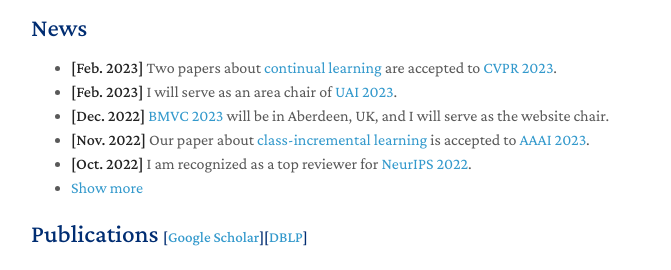
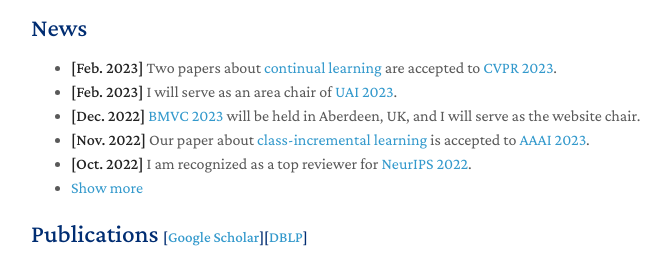
Before and after one commit to yaoyao-liu/yaoyao-liu.github.io, a Jekyll site: the page built from index.md, in a window 1280 px wide and 900 px high, cut to the strip 423-693 px from the top of the window. Shown: the whole strip, without its empty margins (439-1110 px from the left). Built offline with Jekyll 4.4.1, drawn with Linux system fonts in a browser that asks for light colours; nearby versions of some CDN libraries; comment, search, counter and statistics services are not loaded; a style sheet for code colours, icons or effects is not loaded; our own code applies the rules of GitHub Pages for plain Markdown files.

Commit message:
Update index.md

```diff
--- a/index.md
+++ b/index.md
@@ -17,7 +17,7 @@
 <ul>
 <li><strong>[Feb. 2023]</strong> Two papers about <a href="./#publications">continual learning</a> are accepted to <a href="http://cvpr2023.thecvf.com/">CVPR 2023</a>.</li>
   <li><strong>[Feb. 2023]</strong> I will serve as an area chair of <a href="https://www.auai.org/uai2023/">UAI 2023</a>.</li>
-  <li><strong>[Dec. 2022]</strong> <a href="https://www.bmvc2023.org">BMVC 2023</a> will be in Aberdeen, UK, and I will serve as the website chair.</li>
+  <li><strong>[Dec. 2022]</strong> <a href="https://www.bmvc2023.org">BMVC 2023</a> will be held in Aberdeen, UK, and I will serve as the website chair.</li>
   <li><strong>[Nov. 2022]</strong> Our paper about <a href="https://pure.mpg.de/rest/items/item_3478882_1/component/file_3478883/content">class-incremental learning</a> is accepted to <a href="https://aaai.org/Conferences/AAAI-23/">AAAI 2023</a>.</li>
   <li><strong>[Oct. 2022]</strong> I am recognized as a top reviewer for <a href="https://neurips.cc/Conferences/2022/ProgramCommittee">NeurIPS 2022</a>.</li>
 
```
